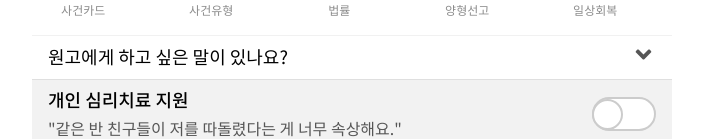
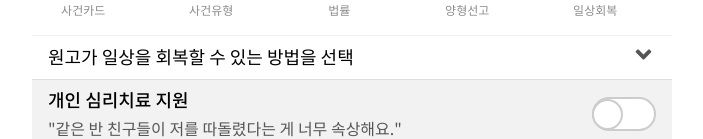
Before and after one commit to myungjaeyu/law, a Next.js app: page /quiz/7 in a window 1280 px wide. Shown: the part 244-383 px from the top of the page, without its empty margins (288-991 px from the left). Built offline with nearby package versions, Linux system fonts and the light colour scheme.

Commit message:
minor fix

```diff
--- a/pages/quiz/7.tsx
+++ b/pages/quiz/7.tsx
@@ -60,7 +60,7 @@ const IndexPage = () => {
             <Stats type={5} />
 
             <Collapse
-                title={'원고에게 하고 싶은 말이 있나요?'}
+                title={'원고가 일상을 회복할 수 있는 방법을 선택'}
                 checked={checked}
                 opend={opend}
                 onOpen={handleOpend}
```
